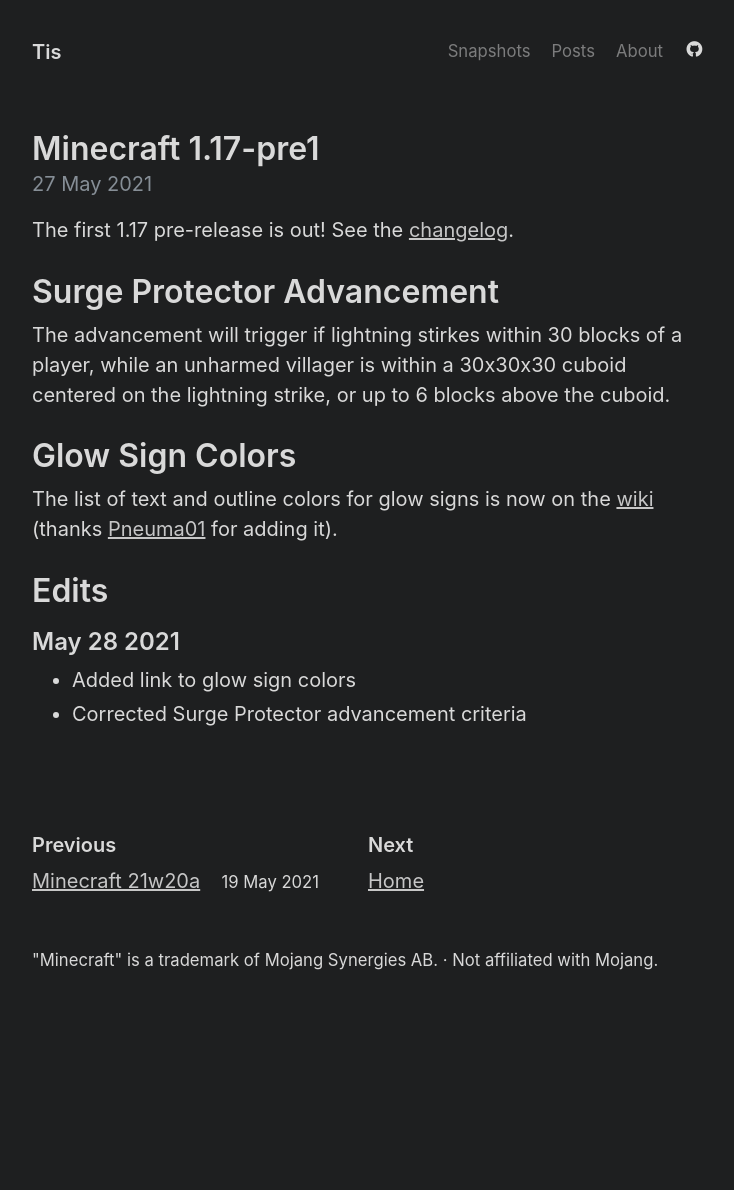
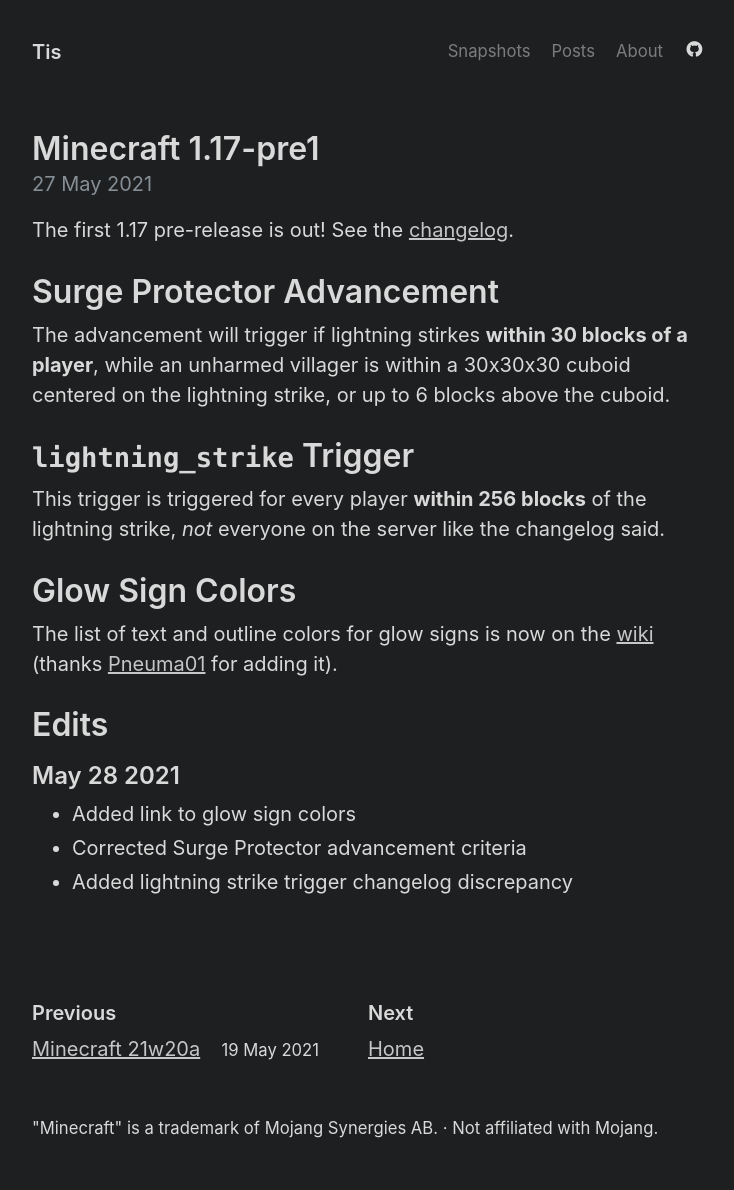
Before and after one commit to Tisawesomeness/tisawesomeness.github.io, a Jekyll site: the page built from snapshots/_posts/2021-05-27-1-17pre-1.md, in a window 1280 px wide. Shown: the whole page, without its empty margins (272-1006 px from the left). Built offline with Jekyll 4.4.1, drawn with Linux system fonts in a browser that asks for light colours; before the commit the page ends 1022 px from its top, so only the background shows below that.

Commit message:
Add info on lightning_strike trigger

```diff
--- a/snapshots/_posts/2021-05-27-1-17pre-1.md
+++ b/snapshots/_posts/2021-05-27-1-17pre-1.md
@@ -8,7 +8,11 @@
 
 # Surge Protector Advancement
 
-The advancement will trigger if lightning stirkes within 30 blocks of a player, while an unharmed villager is within a 30x30x30 cuboid centered on the lightning strike, or up to 6 blocks above the cuboid.
+The advancement will trigger if lightning stirkes **within 30 blocks of a player**, while an unharmed villager is within a 30x30x30 cuboid centered on the lightning strike, or up to 6 blocks above the cuboid.
+
+# `lightning_strike` Trigger
+
+This trigger is triggered for every player **within 256 blocks** of the lightning strike, *not* everyone on the server like the changelog said.
 
 # Glow Sign Colors
 
@@ -20,3 +24,4 @@
 
 - Added link to glow sign colors
 - Corrected Surge Protector advancement criteria
+- Added lightning strike trigger changelog discrepancy
```
